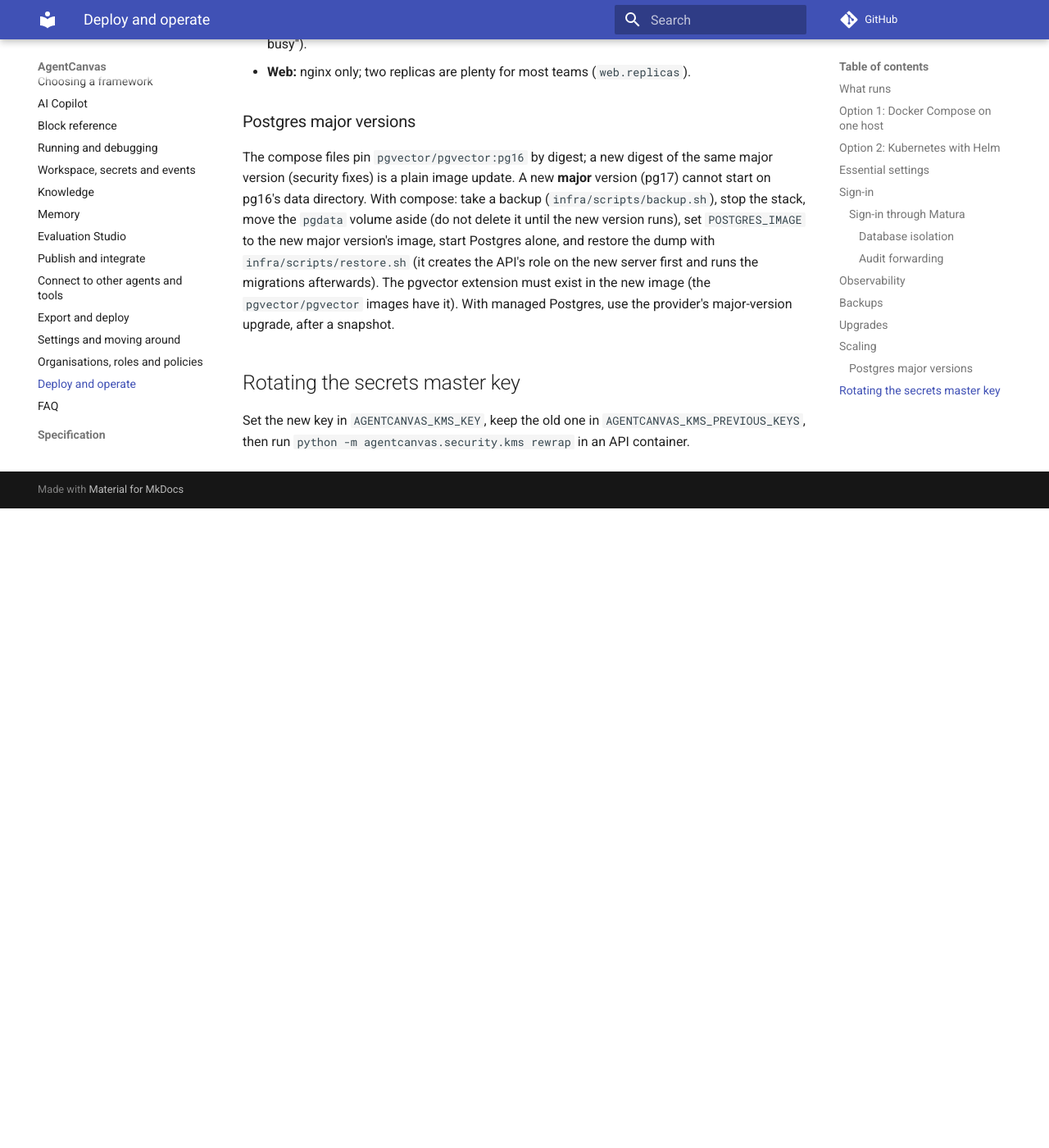
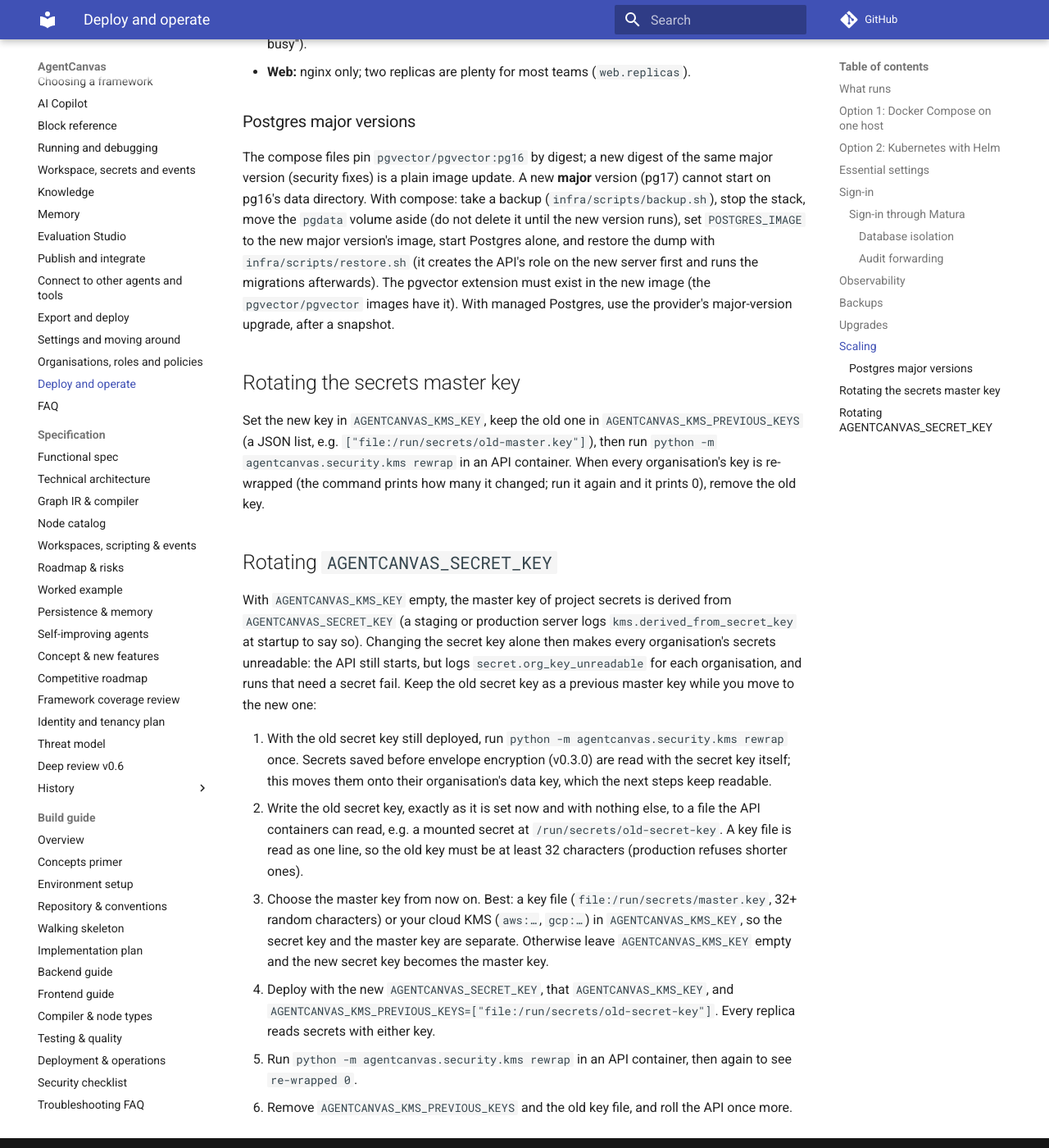
Before and after one commit to marunsct/AgentCanvas, an MkDocs documentation site: the page built from docs/user-guide/deploy.md, in a window 1280 px wide and 1400 px high, scrolled down 9832 px. Shown: the whole window at 82% size. Built offline with MkDocs 1.6.1 and Material for MkDocs 9.7.7, drawn with Linux system fonts in a browser that asks for light colours; comment, search, counter and statistics services are not loaded; before the commit the page ends 10452 px from its top, so only the background shows below that.

Commit message:
KMS: warn in staging and production when the master key derives from the secret key; document rotating the secret key (OP-3)
Changelog: A staging or production server now warns at startup when AGENTCANVAS_KMS_KEY is empty, and the deployment guide explains how to change AGENTCANVAS_SECRET_KEY without losing project secrets.

Co-Authored-By: Claude Opus 5.5 <noreply@anthropic.com>

```diff
--- a/docs/user-guide/deploy.md
+++ b/docs/user-guide/deploy.md
@@ -272,5 +272,29 @@ upgrade, after a snapshot.
 
 ## Rotating the secrets master key
 
-Set the new key in `AGENTCANVAS_KMS_KEY`, keep the old one in `AGENTCANVAS_KMS_PREVIOUS_KEYS`, then run
-`python -m agentcanvas.security.kms rewrap` in an API container.
+Set the new key in `AGENTCANVAS_KMS_KEY`, keep the old one in `AGENTCANVAS_KMS_PREVIOUS_KEYS` (a JSON list, e.g.
+`["file:/run/secrets/old-master.key"]`), then run `python -m agentcanvas.security.kms rewrap` in an API container.
+When every organisation's key is re-wrapped (the command prints how many it changed; run it again and it prints 0),
+remove the old key.
+
+## Rotating `AGENTCANVAS_SECRET_KEY`
+
+With `AGENTCANVAS_KMS_KEY` empty, the master key of project secrets is derived from `AGENTCANVAS_SECRET_KEY` (a
+staging or production server logs `kms.derived_from_secret_key` at startup to say so). Changing the secret key
+alone then makes every organisation's secrets unreadable: the API still starts, but logs
+`secret.org_key_unreadable` for each organisation, and runs that need a secret fail. Keep the old secret key as a
+previous master key while you move to the new one:
+
+1. With the old secret key still deployed, run `python -m agentcanvas.security.kms rewrap` once. Secrets saved
+   before envelope encryption (v0.3.0) are read with the secret key itself; this moves them onto their
+   organisation's data key, which the next steps keep readable.
+2. Write the old secret key, exactly as it is set now and with nothing else, to a file the API containers can
+   read, e.g. a mounted secret at `/run/secrets/old-secret-key`. A key file is read as one line, so the old key must
+   be at least 32 characters (production refuses shorter ones).
+3. Choose the master key from now on. Best: a key file (`file:/run/secrets/master.key`, 32+ random characters) or
+   your cloud KMS (`aws:…`, `gcp:…`) in `AGENTCANVAS_KMS_KEY`, so the secret key and the master key are separate.
+   Otherwise leave `AGENTCANVAS_KMS_KEY` empty and the new secret key becomes the master key.
+4. Deploy with the new `AGENTCANVAS_SECRET_KEY`, that `AGENTCANVAS_KMS_KEY`, and
+   `AGENTCANVAS_KMS_PREVIOUS_KEYS=["file:/run/secrets/old-secret-key"]`. Every replica reads secrets with either key.
+5. Run `python -m agentcanvas.security.kms rewrap` in an API container, then again to see `re-wrapped 0`.
+6. Remove `AGENTCANVAS_KMS_PREVIOUS_KEYS` and the old key file, and roll the API once more.
```
Also changed, not shown: apps/api/agentcanvas/copilot/knowledge/user-guide/deploy.md (+26 -2 lines), 2 other files.
